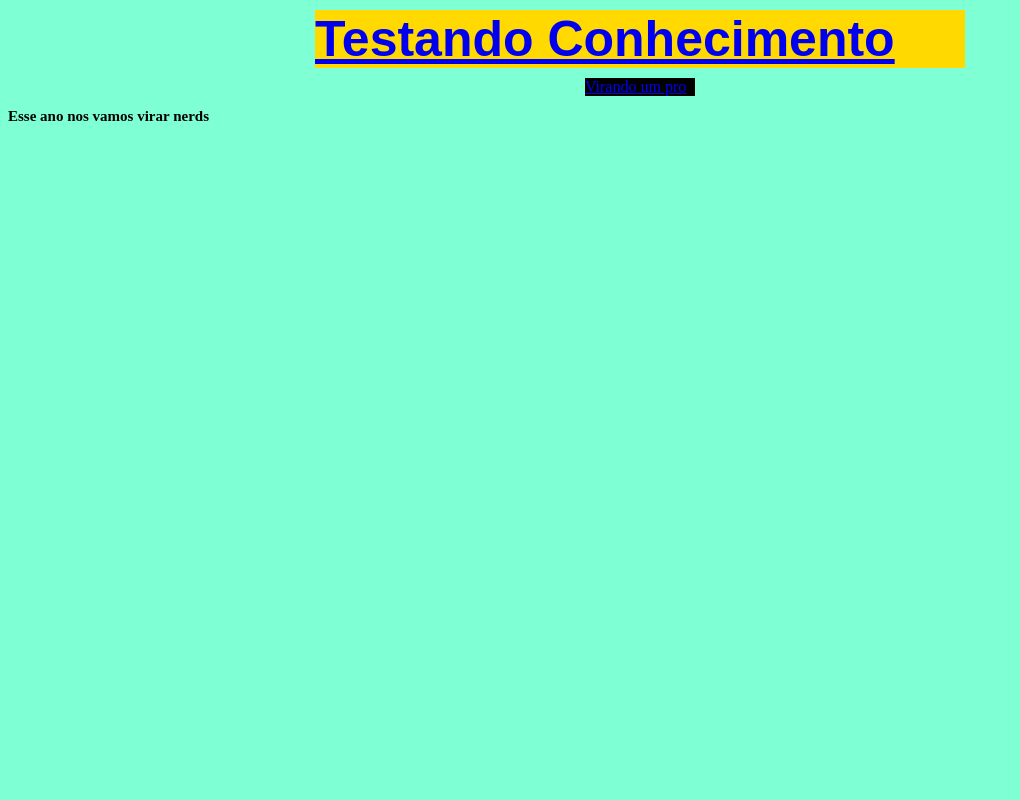
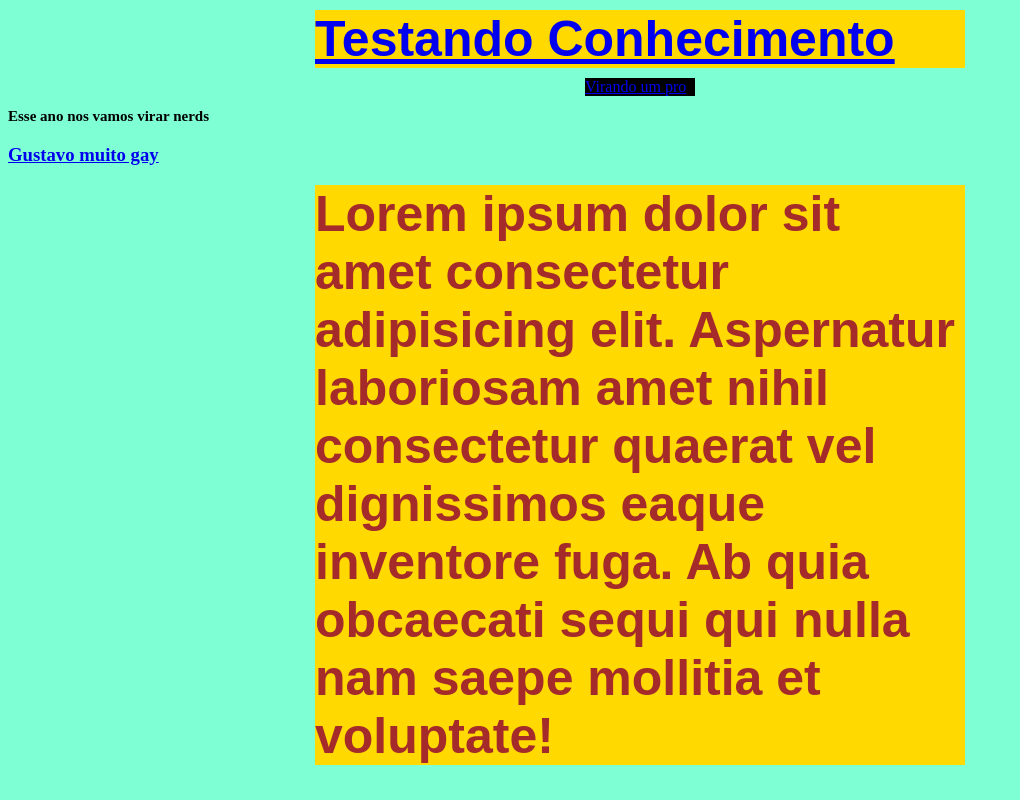
Before and after one commit to Vinicius-Nunez/projeto-modulo1, a plain HTML site: page index.html in a window 1280 px wide. Shown: the whole page, without its empty margins (0-1020 px from the left). Drawn offline with Linux system fonts and the light colour scheme.

Commit message:
Update index.html

```diff
--- a/index.html
+++ b/index.html
@@ -39,5 +39,9 @@
     <h1><a href="https://www.youtube.com">Testando Conhecimento</a></h1>
     <p><a href="https://www.cursoemvideo.com" target="_blank">Virando um pro</a></p>
     <h2>Esse ano nos vamos virar nerds</h2>
+    <h3><a href="https://github.com">Gustavo muito gay</a></h3>
+
+    <h1>Lorem ipsum dolor sit amet consectetur adipisicing elit. Aspernatur laboriosam amet nihil consectetur quaerat vel dignissimos eaque inventore fuga. Ab quia obcaecati sequi qui nulla nam saepe mollitia et voluptate!</h1>
+
 </body>
 </html>
```
